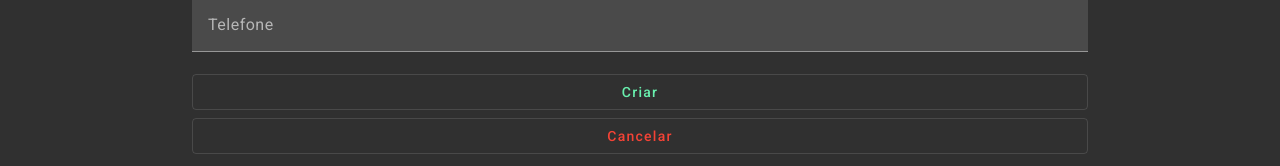
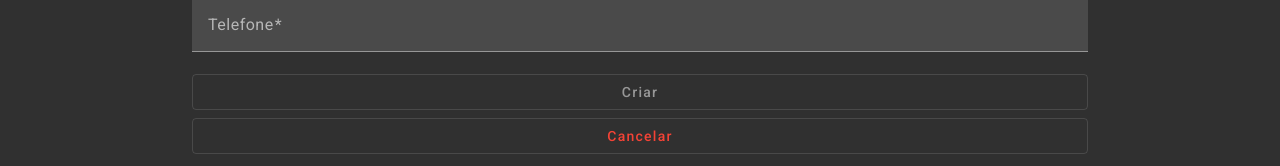
Before and after one commit to francelinom/ordem-servico, an Angular app: page /tecnicos/create in a window 1280 px wide. Shown: the part 416-582 px from the top of the page. Built offline with nearby package versions, Linux system fonts and the light colour scheme.

Commit message:
feat create field validation

```diff
--- a/src/app/views/components/tecnico/tecnico-create/tecnico-create.component.html
+++ b/src/app/views/components/tecnico/tecnico-create/tecnico-create.component.html
@@ -1,23 +1,26 @@
-<form class="form">
+<form class="form" ngForm>
 
     <h1>Criando Novo Tecnico</h1>
 
     <mat-form-field class="full-width">
         <mat-label>Nome</mat-label>
-        <input matInput placeholder="Ex. Eduardo">
+        <input [(ngModel)]="tecnico.nome" [formControl]="nome" required name="nome" maxlength="100" matInput placeholder="Ex. Eduardo">
+        <mat-error *ngIf="nome.invalid">{{ errorValidName() }}</mat-error>
     </mat-form-field>
 
     <mat-form-field class="full-width">
         <mat-label>CPF</mat-label>
-        <input matInput placeholder="Ex. 000.000.000-00">
+        <input [(ngModel)]="tecnico.cpf" [formControl]="cpf" required name="cpf" minlength="14" maxlength="14" matInput placeholder="Ex. 000.000.000-00">
+        <mat-error *ngIf="nome.invalid">{{ errorValidCpf() }}</mat-error>
     </mat-form-field>
 
     <mat-form-field class="full-width">
         <mat-label>Telefone</mat-label>
-        <input matInput placeholder="Ex. (94) 91111-1010">
+        <input [(ngModel)]="tecnico.telefone" [formControl]="telefone" required name="telefone" minlength="15" maxlength="15" matInput placeholder="Ex. (94) 91111-1010">
+        <mat-error *ngIf="nome.invalid">{{ errorValidTelefone() }}</mat-error>
     </mat-form-field>
 
-    <button mat-stroked-button color="accent" (click)="create()">Criar</button>
+    <button mat-stroked-button color="accent" (click)="create()" [disabled]="errorValidName() || errorValidCpf() || errorValidTelefone()">Criar</button>
     <button mat-stroked-button color="warn" (click)="cancel()">
         Cancelar
     </button>
--- a/src/app/views/components/tecnico/tecnico-create/tecnico-create.component.ts
+++ b/src/app/views/components/tecnico/tecnico-create/tecnico-create.component.ts
@@ -1,4 +1,5 @@
 import { Component, OnInit } from '@angular/core';
+import { FormControl, Validators } from '@angular/forms';
 import { Router } from '@angular/router';
 import { Tecnico } from 'src/app/models/tecnico';
 import { TecnicoService } from 'src/app/services/tecnico.service';
@@ -9,6 +10,16 @@ import { TecnicoService } from 'src/app/services/tecnico.service';
   styleUrls: ['./tecnico-create.component.css']
 })
 export class TecnicoCreateComponent implements OnInit {
+
+  tecnico: Tecnico = {
+    nome: '',
+    cpf: '',
+    telefone: ''
+  };
+
+  nome = new FormControl('', [Validators.minLength(5)]);
+  cpf = new FormControl('', [Validators.minLength(11)]);
+  telefone = new FormControl('', [Validators.minLength(11)]);
 
   constructor(private router: Router, private tecnicoService: TecnicoService) { }
 
@@ -21,18 +32,38 @@ export class TecnicoCreateComponent implements OnInit {
   }
 
   create(): void {
-    const tecnico: Tecnico = {
-      nome: 'Francelino',
-      cpf: '629.106.940-70',
-      telefone: '(84) 98181-2323'
-    }
-
-    this.tecnicoService.create(tecnico).subscribe(res => {
+    this.tecnicoService.create(this.tecnico).subscribe(res => {
       this.router.navigate(['/tecnicos']);
       this.tecnicoService.message('Tecnico criado com sucesso!');
     }, error => {
-      this.tecnicoService.message(error.error.error);
+      console.log(error)
+      if (error.error.error !== 'CPF já cadastrado na base de dados!' && error?.error?.erros[0].message === 'número do registro de contribuinte individual brasileiro (CPF) inválido') {
+        this.tecnicoService.message('CPF Inválido');
+      } else if (error.error.error === 'CPF já cadastrado na base de dados!') {
+        this.tecnicoService.message(error.error.error);
+      }
     })
   }
 
+  errorValidName() {
+    if (this.nome.invalid) {
+      return 'O nome deve ter entre 5 e 100 caracteres.';
+    }
+    return false;
+  }
+
+  errorValidCpf() {
+    if (this.cpf.invalid) {
+      return 'O CPF deve ter 14 caracteres.';
+    }
+    return false;
+  }
+
+  errorValidTelefone() {
+    if (this.telefone.invalid) {
+      return 'O telefone deve ter 15 caracteres.';
+    }
+    return false;
+  }
+
 }
```
